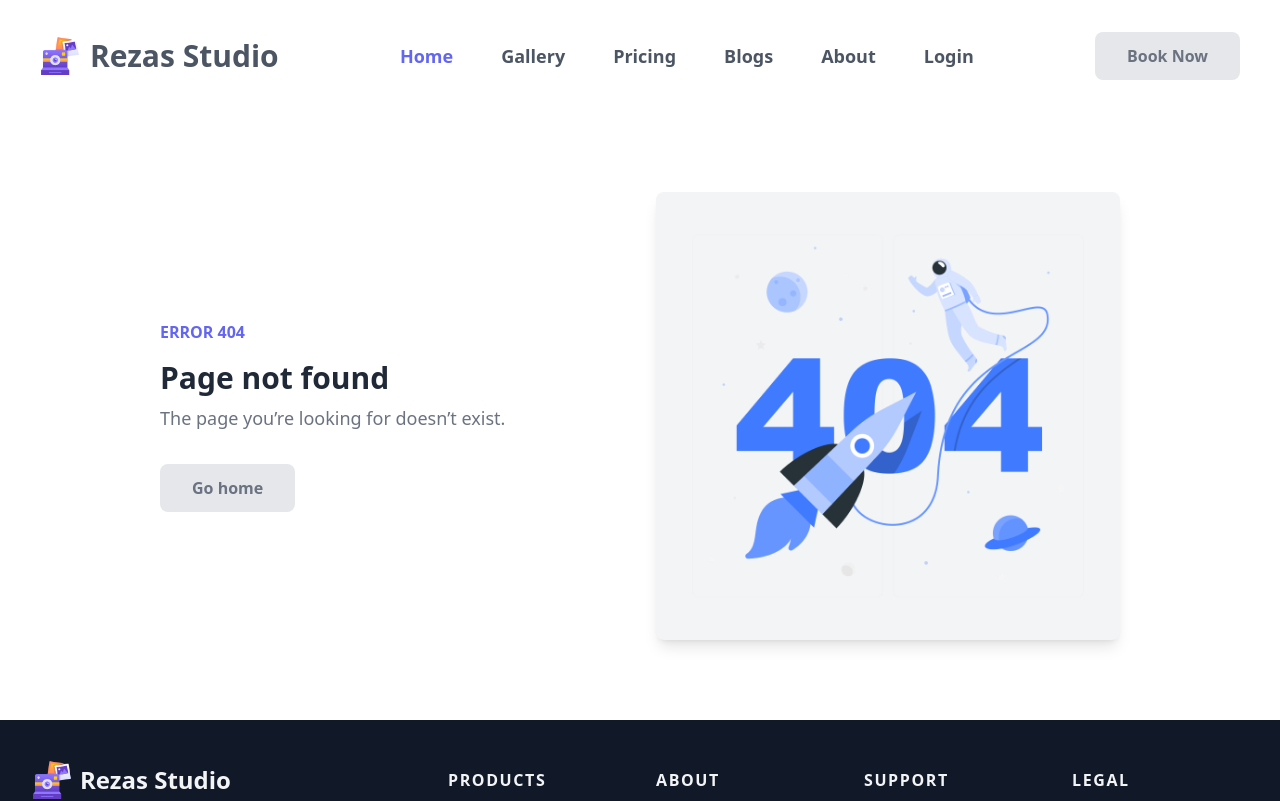
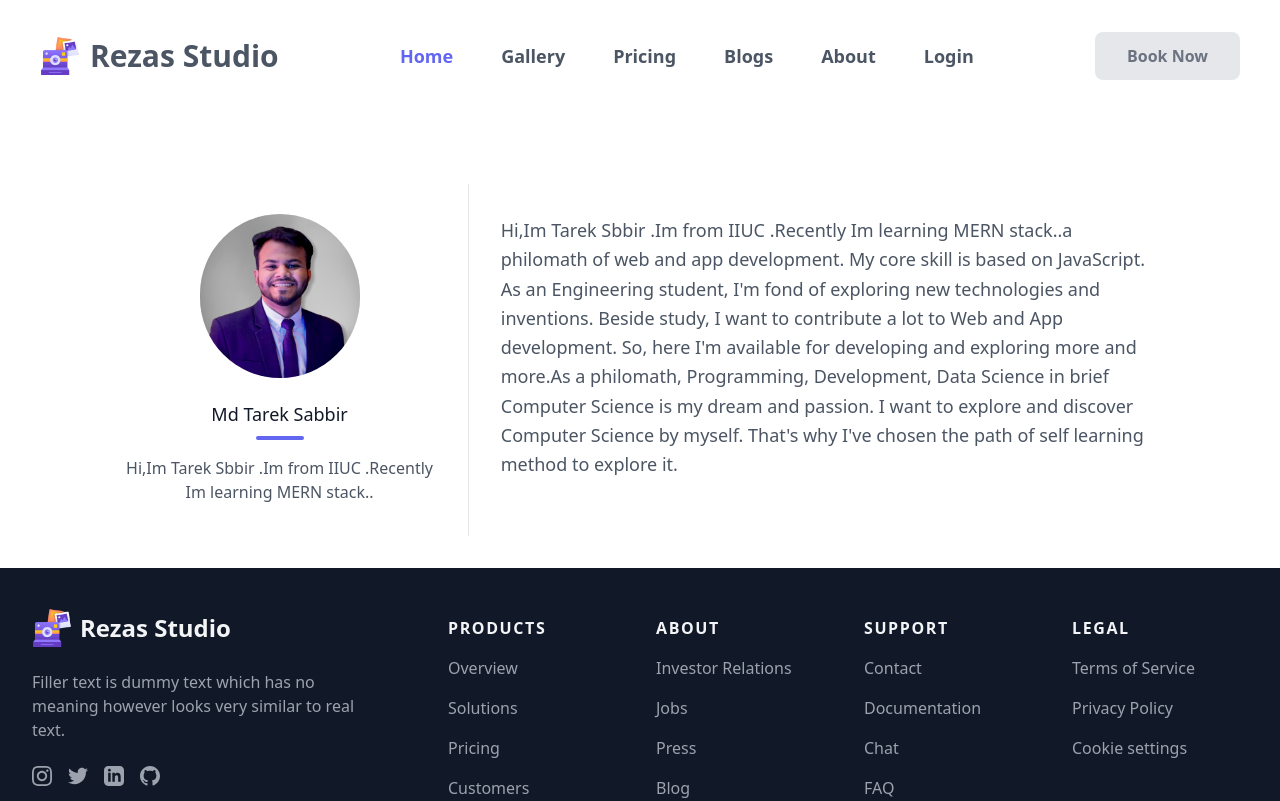
Before and after one commit to tareksabbir/rezas-studio, a React (Create React App) app: page /about in a window 1280 px wide. Shown: the top 801 px of the page. Built offline with nearby package versions, Linux system fonts and the light colour scheme.

Commit message:
about and more update

```diff
--- a/src/App.js
+++ b/src/App.js
@@ -7,7 +7,10 @@ import Footer from './Components/Footer/Footer'
 import Error from './Components/Error/Error';
 import Blog from './Components/Blog/Blog';
 import BigGallery from './Components/Gallery/BigGallery';
-import Login from './Login/Login';
+
+import About from './Components/About/About'
+import Login from './Components/Login/Login';
+
 
 
 function App() {
@@ -19,7 +22,9 @@ function App() {
         <Route path='/bigallery' element={<BigGallery></BigGallery>}></Route>
         <Route path='/pricing' element={<Pricing></Pricing>}></Route>
         <Route path='/blog' element={<Blog></Blog>}></Route>
+        <Route path='/about' element={<About></About>}></Route>
         <Route path='/login' element={<Login></Login>}></Route>
+
 
 
         <Route path='*' element={<Error></Error>}></Route>
--- /dev/null
+++ b/src/Components/About/About.js
@@ -0,0 +1,34 @@
+import React from 'react';
+import img from '../../Assets/PhotoRoom_20201122_141633.jpeg'
+
+
+const About = () => {
+    return (
+        <div>
+            <section className="text-gray-600 body-font">
+                <div className="container px-5 py-8 mx-auto flex flex-col">
+                    <div className="lg:w-5/6 mx-auto">
+                        <div className="flex flex-col sm:flex-row mt-10">
+                            <div className="sm:w-1/3 text-center sm:pr-8 sm:py-8">
+                                <div className="w-40 h-40 rounded-full inline-flex items-center justify-center bg-gray-200 text-gray-400">
+                                    <img alt="content" className="object-cover object-center h-45 w-45 rounded-full" src={img} />
+                                </div>
+                                <div className="flex flex-col items-center text-center justify-center">
+                                    <h2 className="font-medium title-font mt-4 text-gray-900 text-lg">Md Tarek Sabbir</h2>
+                                    <div className="w-12 h-1 bg-indigo-500 rounded mt-2 mb-4"></div>
+                                    <p className="text-base">Hi,Im Tarek Sbbir .Im from IIUC .Recently Im learning MERN stack..</p>
+                                </div>
+                            </div>
+                            <div className="sm:w-2/3 sm:pl-8 sm:py-8 sm:border-l border-gray-200 sm:border-t-0 border-t mt-4 pt-4 sm:mt-0 text-center sm:text-left">
+                                <p className="leading-relaxed text-lg mb-4">Hi,Im Tarek Sbbir .Im from IIUC .Recently Im learning MERN stack..a philomath of web and app development. My core skill is based on JavaScript. As an Engineering student, I'm fond of exploring new technologies and inventions. Beside study, I want to contribute a lot to Web and App development. So, here I'm available for developing and exploring more and more.As a philomath, Programming, Development, Data Science in brief Computer Science is my dream and passion. I want to explore and discover Computer Science by myself. That's why I've chosen the path of self learning method to explore it.</p>
+
+                            </div>
+                        </div>
+                    </div>
+                </div>
+            </section>
+        </div>
+    );
+};
+
+export default About;
--- a/src/Components/Navbar/Navbar.js
+++ b/src/Components/Navbar/Navbar.js
@@ -19,7 +19,7 @@ const Navbar = () => {
 
                 <Link to='/pricing' className="text-gray-600 hover:text-indigo-500 active:text-indigo-700 text-lg font-semibold transition duration-100">Pricing</Link>
                 <Link to='/blog' className="text-gray-600 hover:text-indigo-500 active:text-indigo-700 text-lg font-semibold transition duration-100">Blogs</Link>
-                <Link to='/' className="text-gray-600 hover:text-indigo-500 active:text-indigo-700 text-lg font-semibold transition duration-100">About</Link>
+                <Link to='/about' className="text-gray-600 hover:text-indigo-500 active:text-indigo-700 text-lg font-semibold transition duration-100">About</Link>
                 <Link to='/login' className="text-gray-600 hover:text-indigo-500 active:text-indigo-700 text-lg font-semibold transition duration-100">Login</Link>
             </nav>
 
```
Also changed, not shown: src/Assets/PhotoRoom_20201122_141633.jpeg (added), src/Components/Login/Login.js (renamed from src/Login/Login.js).
